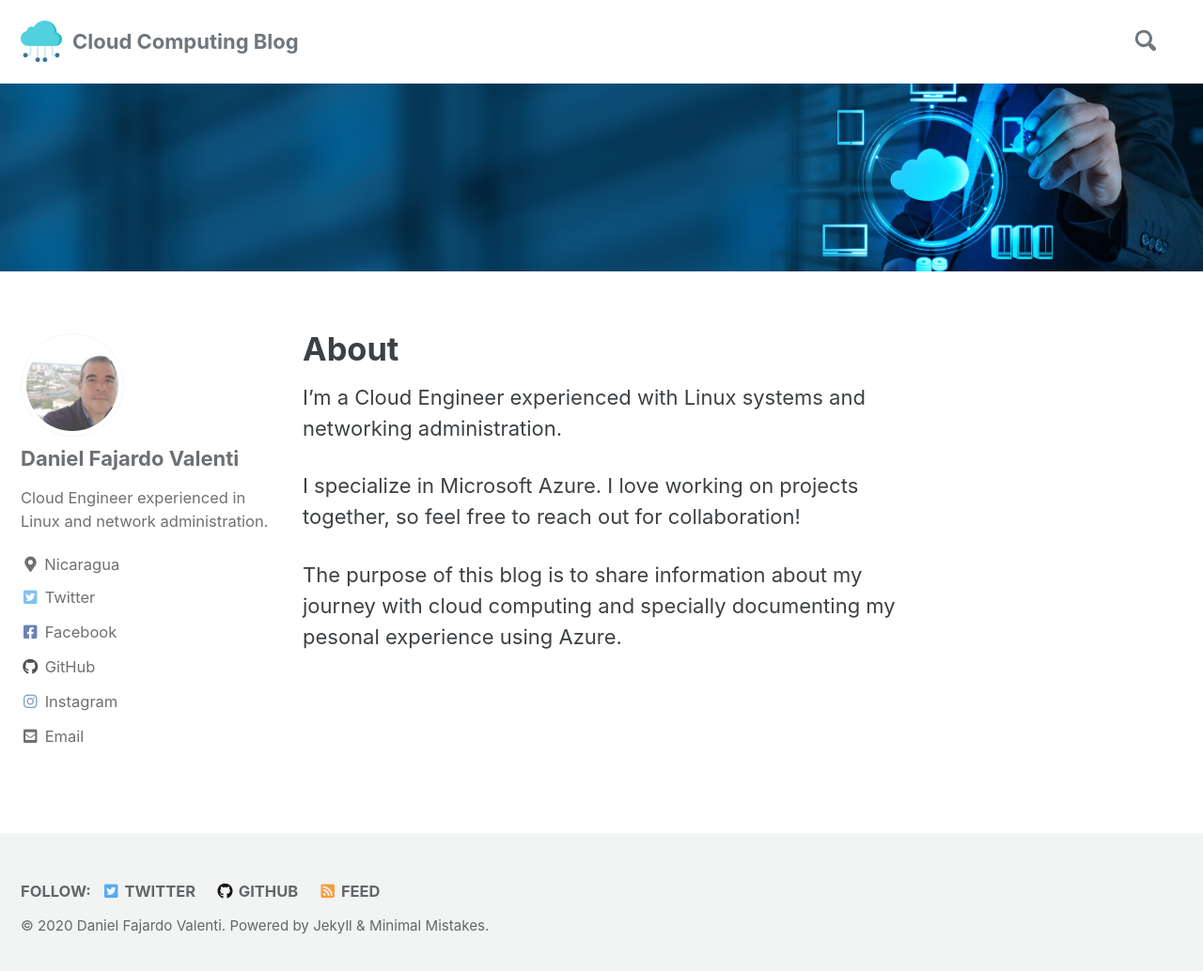
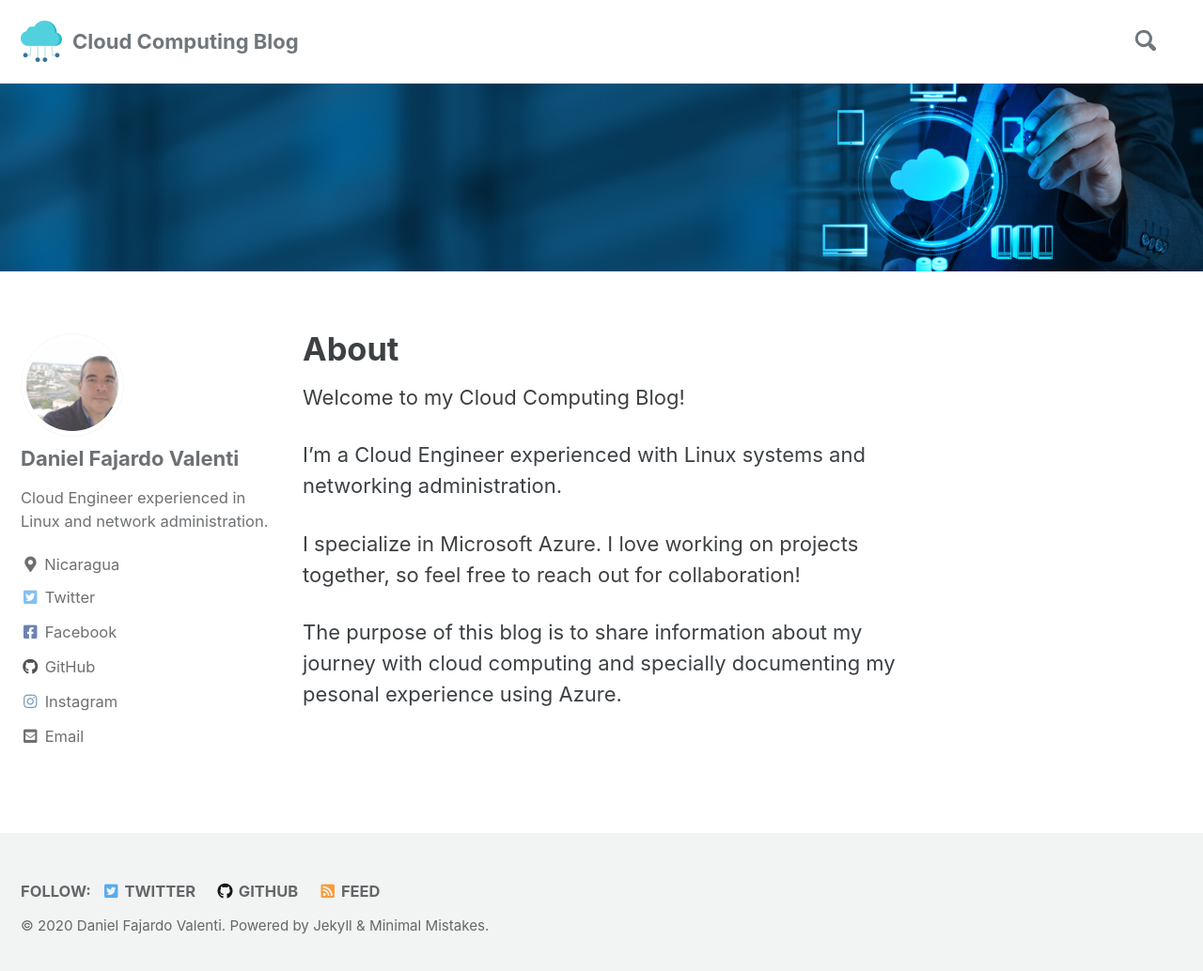
Before and after one commit to daniel-fv/daniel-fv.github.io, a Jekyll site: the page built from _pages/about.md, in a window 1280 px wide and 1041 px high. Shown: the top 1034 px of the window at 94% size. Built offline with Jekyll 4.4.1, drawn with Linux system fonts in a browser that asks for light colours; cached includes are drawn as plain includes.

Commit message:
added welcome message to about page

```diff
--- a/_pages/about.md
+++ b/_pages/about.md
@@ -6,6 +6,7 @@ header:
     image: "/images/cloud-computing-banner-hand.jpg"
 author_profile: true
 ---
+Welcome to my Cloud Computing Blog!
 
 I'm a Cloud Engineer experienced with Linux systems and networking administration.
 
```
